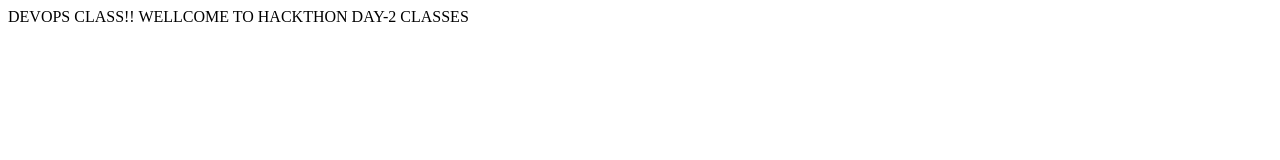
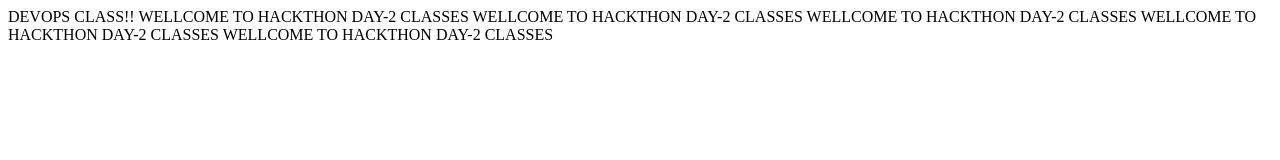
Before and after one commit to saibollisetty5/simple-cicd-demo, a plain HTML site: page index.html in a window 1280 px wide. Drawn offline with Linux system fonts and the light colour scheme.

Commit message:
Updated index.html

```diff
--- a/index.html
+++ b/index.html
@@ -5,6 +5,11 @@
        </head>
         <body>
                WELLCOME TO HACKTHON DAY-2 CLASSES
+
+                 WELLCOME TO HACKTHON DAY-2 CLASSES
+                   WELLCOME TO HACKTHON DAY-2 CLASSES
+                 WELLCOME TO HACKTHON DAY-2 CLASSES
+                 WELLCOME TO HACKTHON DAY-2 CLASSES
         </body>
 
 <html>
```
